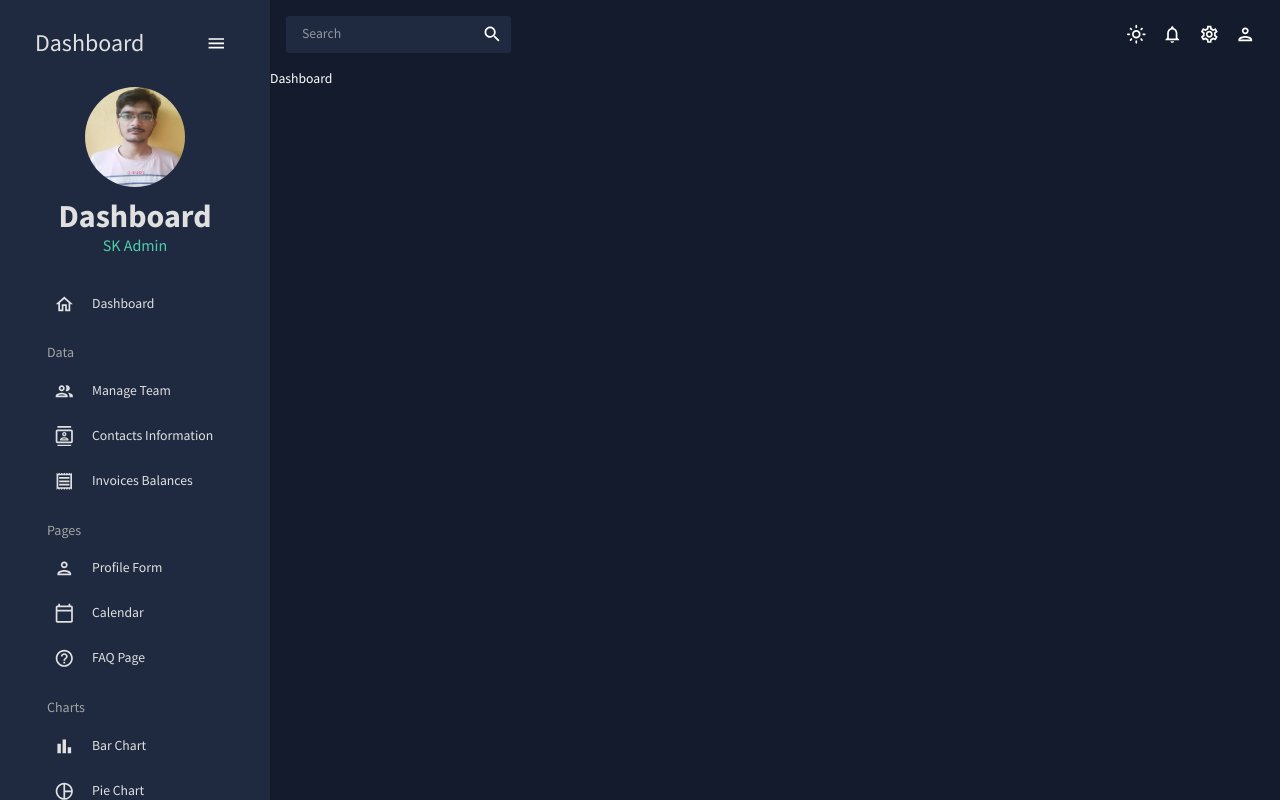
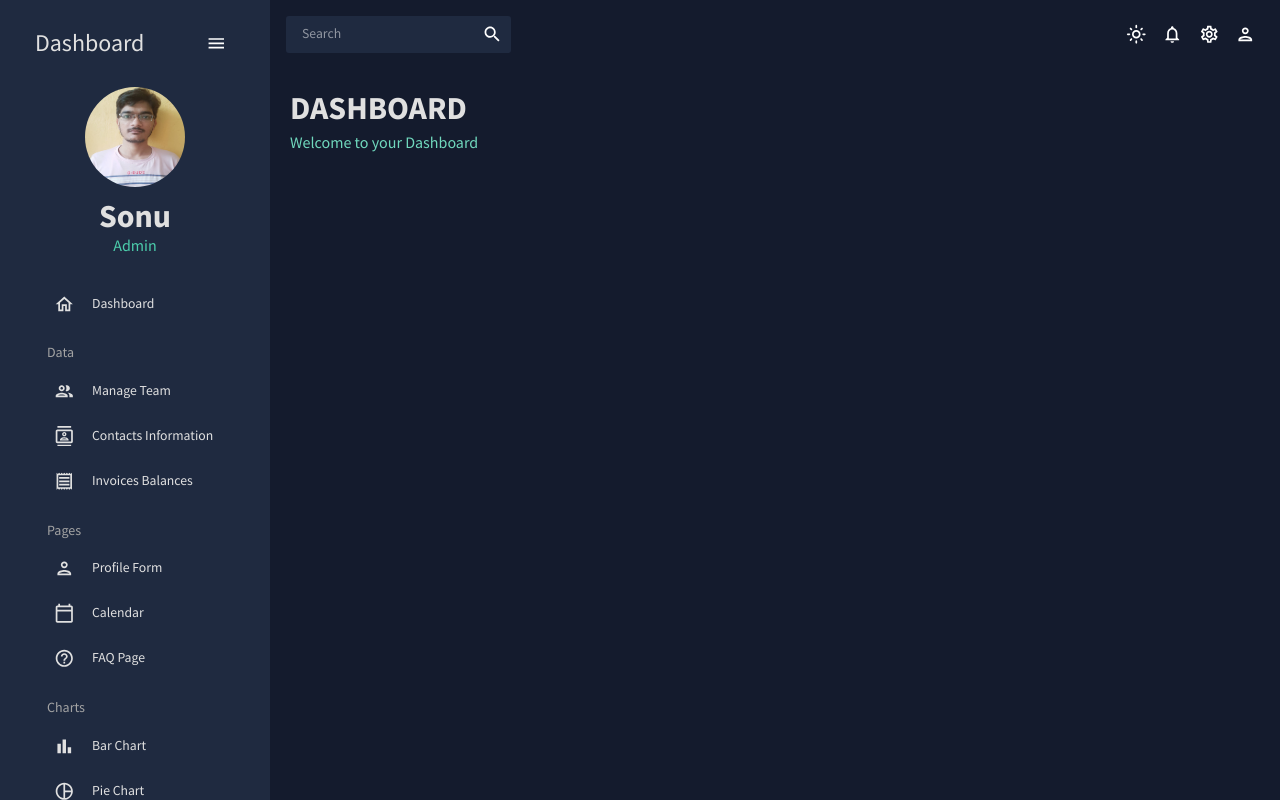
Before and after one commit to recurrenc/Dashboard_React, a React (Create React App) app: page / in a window 1280 px wide. Built offline with nearby package versions, Linux system fonts and the light colour scheme.

Commit message:
Adding Team Screen

```diff
--- a/src/App.js
+++ b/src/App.js
@@ -4,7 +4,7 @@
 import Topbar from "./scenes/global/Topbar";
 import Sidebar from "./scenes/global/Sidebar";
 import Dashboard from "./scenes/dashboard";
-// import Team from "./scenes/team";
+import Team from "./scenes/team";
 // import Invoices from "./scenes/invoices";
 // import Contacts from "./scenes/contacts";
 // import Bar from "./scenes/bar";
@@ -27,7 +27,7 @@
             <Topbar />
             <Routes>
               <Route path="/" element={<Dashboard />} />
-              {/* <Route path="/team" element={<Team />} /> */}
+              <Route path="/team" element={<Team />} />
               {/* <Route path="/contacts" element={<Contacts />} /> */}
               {/* <Route path="/invoices" element={<Invoices />} /> */}
               {/* <Route path="/form" element={<Form />} /> */}
--- a/src/components/Header.jsx
+++ b/src/components/Header.jsx
@@ -0,0 +1,24 @@
+import { Typography, Box, useTheme } from "@mui/material";
+import { tokens } from "../theme";
+
+const Header = ({ title, subtitle }) => {
+  const theme = useTheme();
+  const colors = tokens(theme.palette.mode);
+  return (
+    <Box mb="30px">
+      <Typography
+        variant="h2"
+        color={colors.grey[100]}
+        fontWeight="bold"
+        sx={{ m: "0 0 5px 0" }}
+      >
+        {title}
+      </Typography>
+      <Typography variant="h5" color={colors.greenAccent[400]}>
+        {subtitle}
+      </Typography>
+    </Box>
+  );
+};
+
+export default Header;
--- a/src/scenes/dashboard/index.jsx
+++ b/src/scenes/dashboard/index.jsx
@@ -1,7 +1,19 @@
+import { Box } from "@mui/material";
 import React from "react";
+import Header from "../../components/Header";
 
 const Dashboard = () => {
-  return <div>Dashboard</div>;
+  return (
+    <Box m={"20px"}>
+      <Box
+        display={"flex"}
+        justifyContent="space-between"
+        alignItems={"center"}
+      >
+        <Header title={"DASHBOARD"} subtitle="Welcome to your Dashboard" />
+      </Box>
+    </Box>
+  );
 };
 
 export default Dashboard;
--- a/src/scenes/global/Sidebar.jsx
+++ b/src/scenes/global/Sidebar.jsx
@@ -90,10 +90,10 @@
                   fontWeight="bold"
                   sx={{ m: "10px 0 0 0" }}
                 >
-                  Dashboard
+                  Sonu
                 </Typography>
                 <Typography variant="h5" color={colors.greenAccent[500]}>
-                  SK Admin
+                  Admin
                 </Typography>
               </Box>
             </Box>
--- /dev/null
+++ b/src/scenes/team/index.jsx
@@ -0,0 +1,109 @@
+import { Box, Typography, useTheme } from "@mui/material";
+import { DataGrid } from "@mui/x-data-grid";
+import { tokens } from "../../theme";
+import { mockDataTeam } from "../../Data/mockData";
+import AdminPanelSettingsOutlinedIcon from "@mui/icons-material/AdminPanelSettingsOutlined";
+import LockOpenOutlinedIcon from "@mui/icons-material/LockOpenOutlined";
+import SecurityOutlinedIcon from "@mui/icons-material/SecurityOutlined";
+import Header from "../../components/Header";
+
+const Team = () => {
+  const theme = useTheme();
+  const colors = tokens(theme.palette.mode);
+  const columns = [
+    { field: "id", headerName: "ID" },
+    {
+      field: "name",
+      headerName: "Name",
+      flex: 1,
+      cellClassName: "name-column--cell",
+    },
+    {
+      field: "age",
+      headerName: "Age",
+      type: "number",
+      headerAlign: "left",
+      align: "left",
+    },
+    {
+      field: "phone",
+      headerName: "Phone Number",
+      flex: 1,
+    },
+    {
+      field: "email",
+      headerName: "Email",
+      flex: 1,
+    },
+    {
+      field: "accessLevel",
+      headerName: "Access Level",
+      flex: 1,
+      renderCell: ({ row: { access } }) => {
+        return (
+          <Box
+            width="60%"
+            m="0 auto"
+            p="5px"
+            display="flex"
+            justifyContent="center"
+            backgroundColor={
+              access === "admin"
+                ? colors.greenAccent[600]
+                : access === "manager"
+                ? colors.greenAccent[700]
+                : colors.greenAccent[700]
+            }
+            borderRadius="4px"
+          >
+            {access === "admin" && <AdminPanelSettingsOutlinedIcon />}
+            {access === "manager" && <SecurityOutlinedIcon />}
+            {access === "user" && <LockOpenOutlinedIcon />}
+            <Typography color={colors.grey[100]} sx={{ ml: "5px" }}>
+              {access}
+            </Typography>
+          </Box>
+        );
+      },
+    },
+  ];
+
+  return (
+    <Box m="20px">
+      <Header title="TEAM" subtitle="Managing the Team Members" />
+      <Box
+        m="40px 0 0 0"
+        height="75vh"
+        sx={{
+          "& .MuiDataGrid-root": {
+            border: "none",
+          },
+          "& .MuiDataGrid-cell": {
+            borderBottom: "none",
+          },
+          "& .name-column--cell": {
+            color: colors.greenAccent[300],
+          },
+          "& .MuiDataGrid-columnHeaders": {
+            backgroundColor: colors.blueAccent[700],
+            borderBottom: "none",
+          },
+          "& .MuiDataGrid-virtualScroller": {
+            backgroundColor: colors.primary[400],
+          },
+          "& .MuiDataGrid-footerContainer": {
+            borderTop: "none",
+            backgroundColor: colors.blueAccent[700],
+          },
+          "& .MuiCheckbox-root": {
+            color: `${colors.greenAccent[200]} !important`,
+          },
+        }}
+      >
+        <DataGrid checkboxSelection rows={mockDataTeam} columns={columns} />
+      </Box>
+    </Box>
+  );
+};
+
+export default Team;
```
